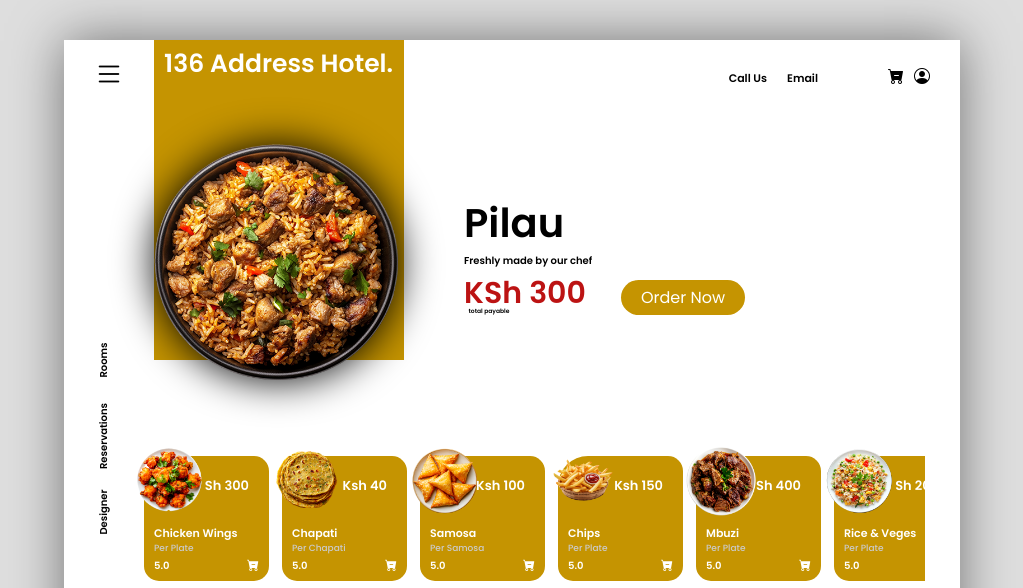
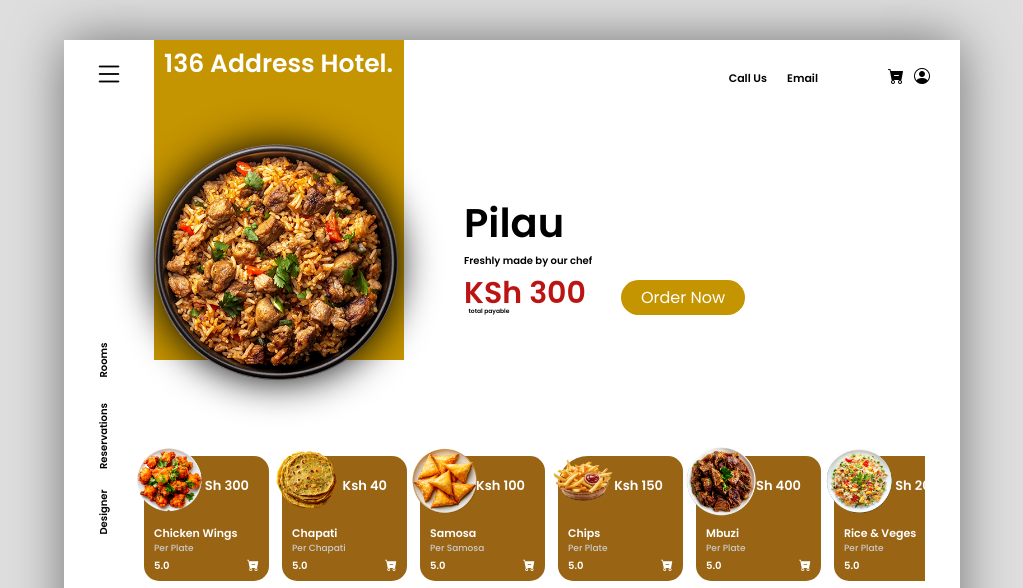
Before and after one commit to 136menu/Menu, a plain HTML site: page index.html in a window 1280 px wide. Shown: the top 588 px of the page, without its empty margins (128-1151 px from the left). Drawn offline with nearby package versions, Linux system fonts and the light colour scheme.

Commit message:
Update styles.css

```diff
--- a/styles.css
+++ b/styles.css
@@ -243,7 +243,7 @@ header section .cards .card{
     min-height: 125px;
     /*border: 1px solid black;*/
     margin-right: 13px;
-    background: #C59401;
+    background: #996515;
     transition: .5s ease;
     border-radius: 30px 15px 15px 15px;
 }
```
